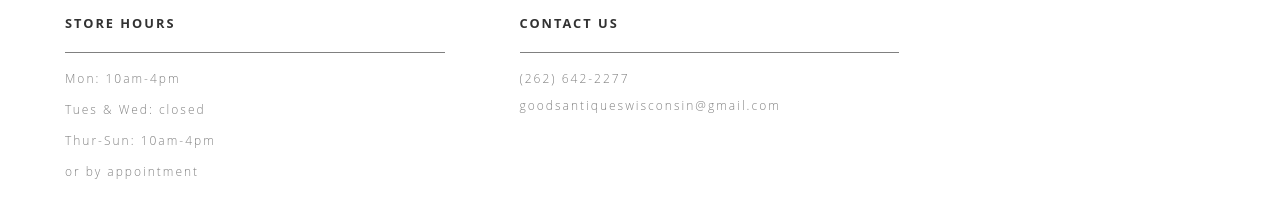
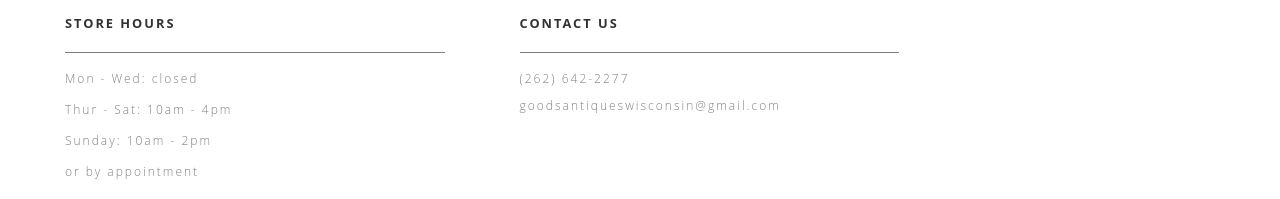
Before and after one commit to amcon/goods_antiques_full, a React app: page / in a window 1280 px wide. Shown: the part 826-1025 px from the top of the page. Built offline with nearby package versions, Linux system fonts and the light colour scheme; no server answers; the HTML template or start-up script is replaced by a standard one; what google-maps-react would draw is missing.

Commit message:
store hour change

```diff
--- a/src/components/App/Footer/Footer.jsx
+++ b/src/components/App/Footer/Footer.jsx
@@ -5,9 +5,9 @@ const Footer = () => (
   <footer className="footer">
     <div className="footer-section">
       <h3>STORE HOURS</h3>
-      <p>Mon: 10am-4pm</p>
-      <p>Tues & Wed: closed</p>
-      <p>Thur-Sun: 10am-4pm</p>
+      <p>Mon - Wed: closed</p>
+      <p>Thur - Sat: 10am - 4pm</p>
+      <p>Sunday: 10am - 2pm</p>
       <p>or by appointment</p>
     </div>
     <div className="footer-section">
--- a/src/components/App/Main/Map/Map.jsx
+++ b/src/components/App/Main/Map/Map.jsx
@@ -53,9 +53,9 @@ export class MapPage extends React.Component {
             <h1>Directions:</h1>
             <a id="google-maps" href="https://www.google.com/maps/place/3066+Main+St,+East+Troy,+WI+53120/@42.7847429,-88.4162751,17z/data=!3m1!4b1!4m5!3m4!1s0x88059411d6629855:0x54cb884f262ca51b!8m2!3d42.7847429!4d-88.4140864" target="_blank">Use Google Maps</a>
             <h1>Store Hours:</h1>
-            <p>Mon: 10am-4pm<br/>
-            Tues & Wed: closed<br/>
-            Thur - Sun: 10am-4pm<br/>
+            <p>Mon - Wed: closed<br/>
+            Thur - Sat: 10am - 4pm<br/>
+            Sunday: 10am - 2pm<br />
             or by appointment</p>
           </div>
           <div id="map-line"></div>
```
